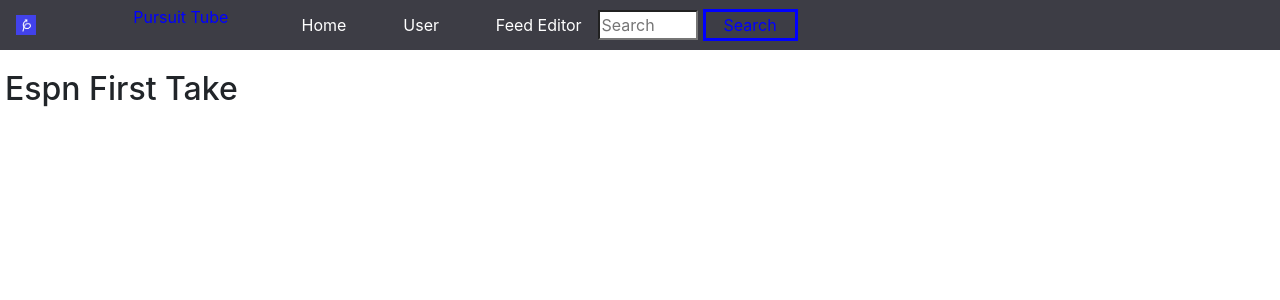
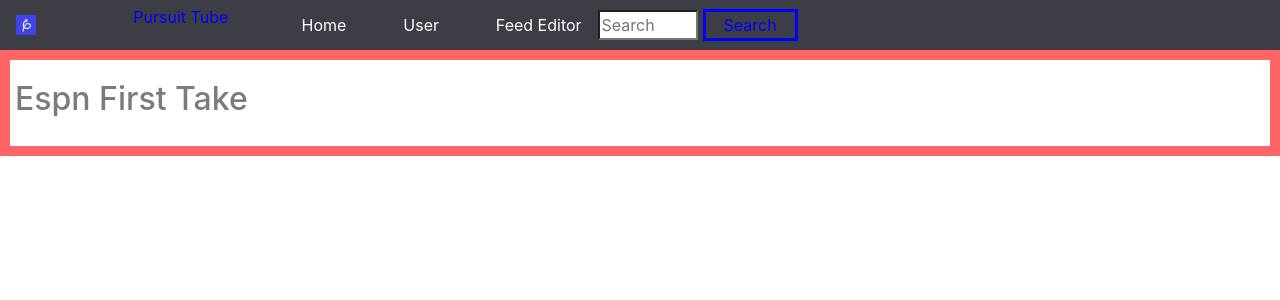
Before and after one commit to JennMP88/sequel_motube, a React (Create React App) app: page /#/video in a window 1280 px wide. Shown: the top 300 px of the page. Built offline with nearby package versions, Linux system fonts and the light colour scheme.

Commit message:
borders added

```diff
--- a/src/components/video.css
+++ b/src/components/video.css
@@ -1,3 +1,5 @@
 .main{
-    box-sizing:
+    border: 10px solid red;
+    opacity: 0.6;
+
 }
```
